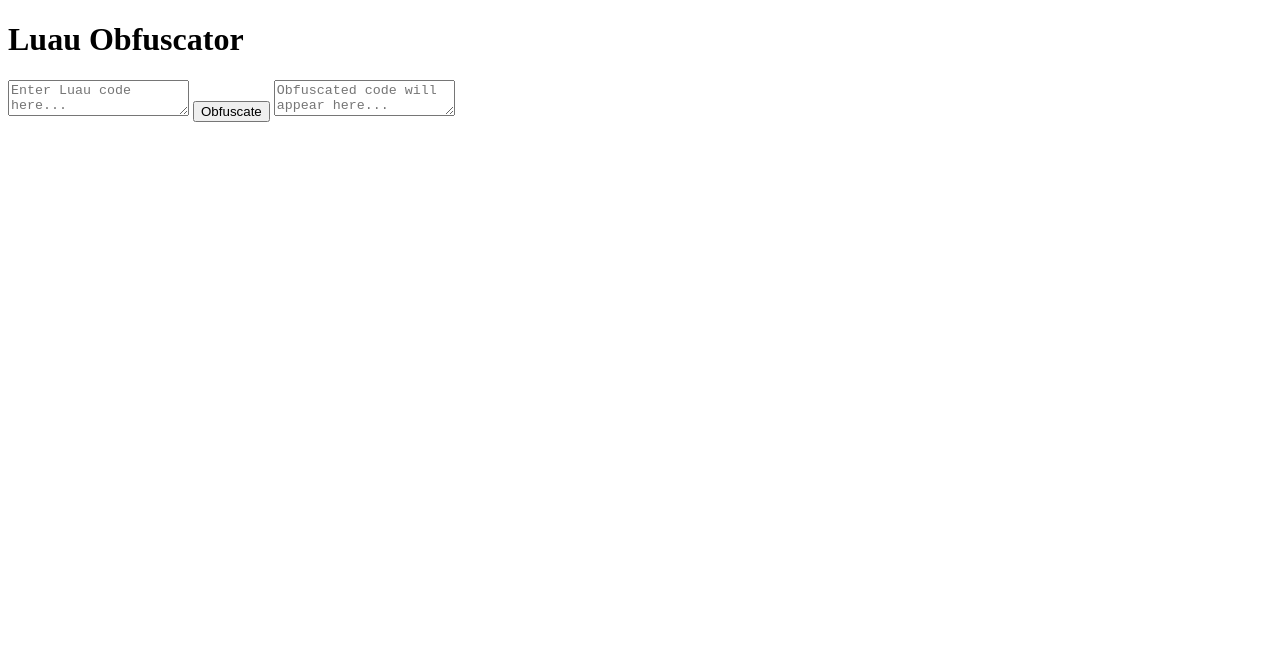
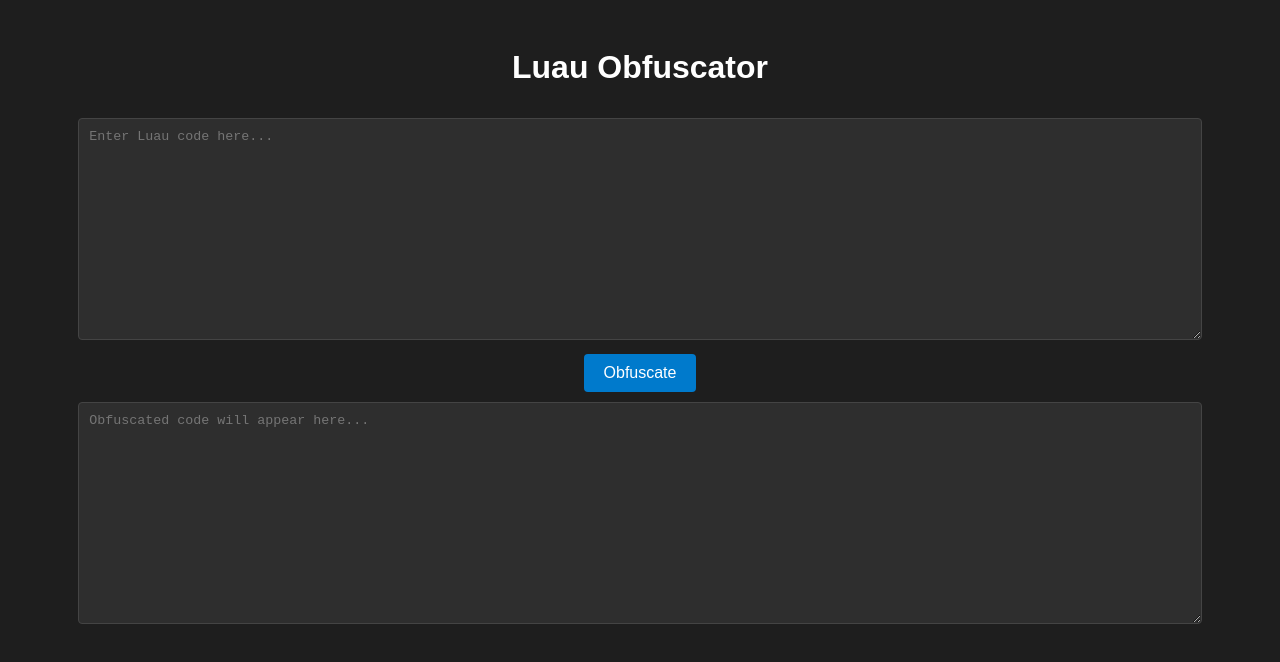
Before and after one commit to xlua-obf/test-obf, a website: page index.html in a window 1280 px wide. Drawn offline with Linux system fonts and the light colour scheme.

Commit message:
Update style.css

```diff
--- a/style.css
+++ b/style.css
@@ -2,3 +2,33 @@ html {
   height: 100%;
   width: 100%;
 }
+
+body {
+  font-family: sans-serif;
+  padding: 20px;
+  background: #1e1e1e;
+  color: white;
+  text-align: center;
+}
+
+textarea {
+  width: 90%;
+  height: 200px;
+  margin: 10px 0;
+  padding: 10px;
+  font-family: monospace;
+  background: #2e2e2e;
+  color: white;
+  border: 1px solid #444;
+  border-radius: 4px;
+}
+
+button {
+  padding: 10px 20px;
+  font-size: 16px;
+  background: #007acc;
+  color: white;
+  border: none;
+  border-radius: 4px;
+  cursor: pointer;
+}
```
